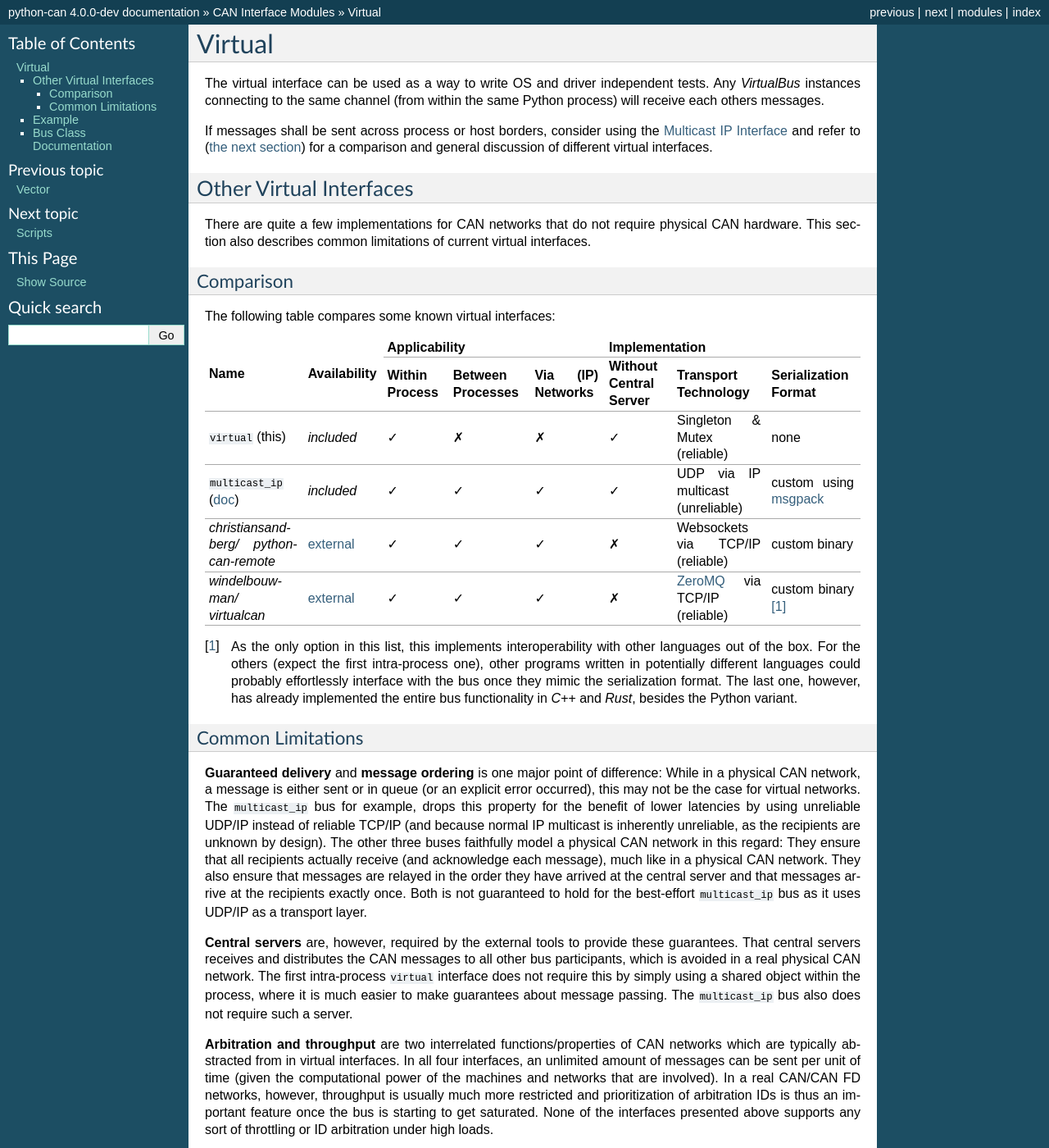
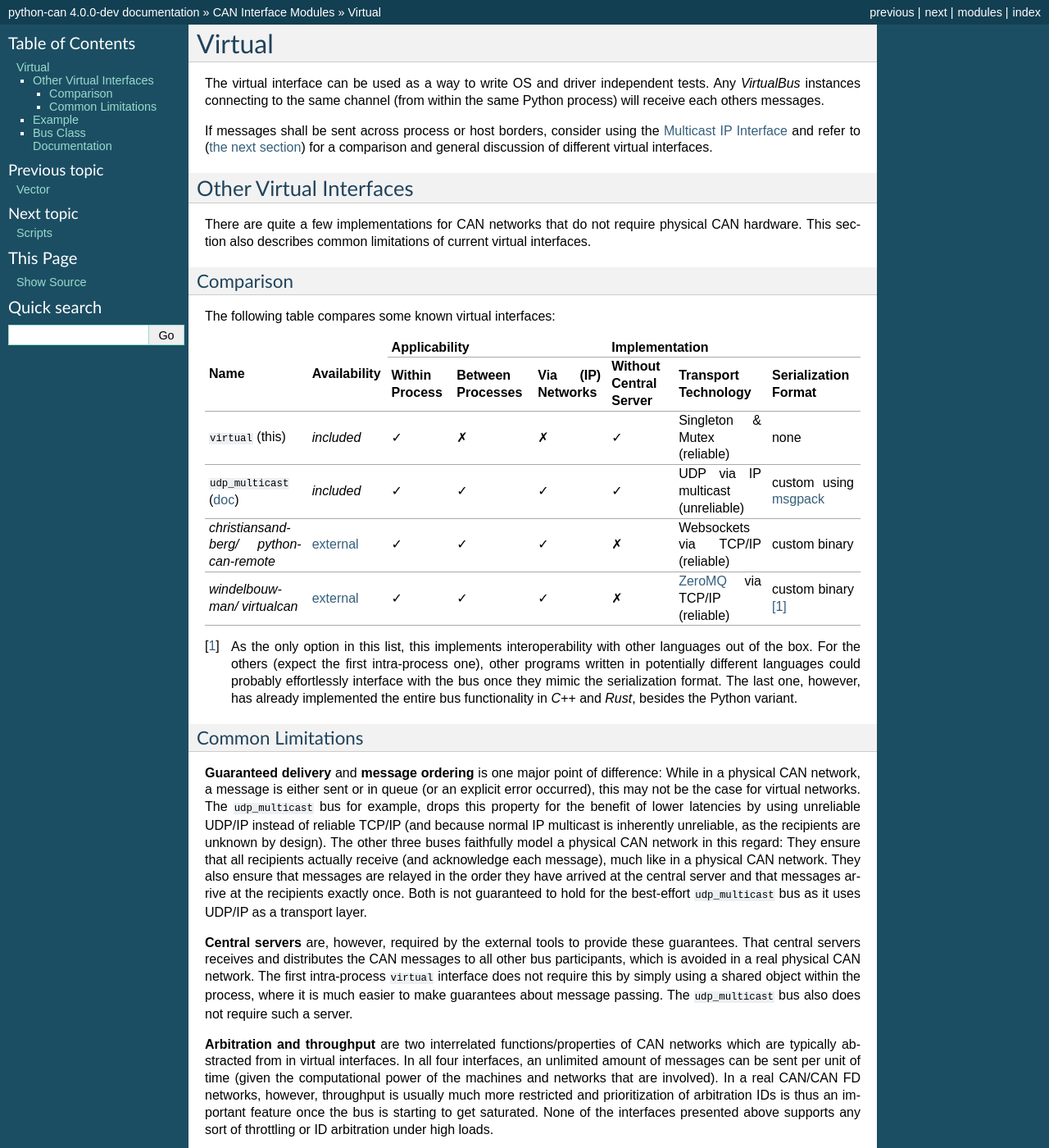
Before and after one commit to hardbyte/python-can, a Sphinx documentation site: the page built from doc/interfaces/virtual.rst, in a window 1280 px wide and 1400 px high. Shown: the whole window at 82% size. Built offline with Sphinx 7.4.7, drawn with Linux system fonts in a browser that asks for light colours.

Commit message:
rename multicast_ip to udp_multicast

```diff
--- a/doc/interfaces.rst
+++ b/doc/interfaces.rst
@@ -16,7 +16,7 @@ The available interfaces are:
    interfaces/iscan
    interfaces/ixxat
    interfaces/kvaser
-   interfaces/multicast_ip
+   interfaces/udp_multicast
    interfaces/neovi
    interfaces/nican
    interfaces/pcan
--- a/doc/interfaces/virtual.rst
+++ b/doc/interfaces/virtual.rst
@@ -8,7 +8,7 @@ Any `VirtualBus` instances connecting to the same channel (from within the same
 process) will receive each others messages.
 
 If messages shall be sent across process or host borders, consider using the
-:ref:`multicast_ip_doc` and refer to (:ref:`the next section <other_virtual_interfaces>`)
+:ref:`udp_multicast_doc` and refer to (:ref:`the next section <other_virtual_interfaces>`)
 for a comparison and general discussion of different virtual interfaces.
 
 .. _other_virtual_interfaces:
@@ -25,24 +25,24 @@ Comparison
 
 The following table compares some known virtual interfaces:
 
-+--------------------------------------------------+-----------------------------------------------------------------------+---------------------------------------+----------------------------------------------------------------------------------------------------------------------------------------+
-| **Name**                                         | **Availability**                                                      |           **Applicability**           |                                                           **Implementation**                                                           |
-|                                                  |                                                                       +-----------+-------------+-------------+--------------------+---------------------------------------------+---------------------------------------------------------------------+
-|                                                  |                                                                       | **Within  | **Between   | **Via (IP)  | **Without Central  | **Transport                                 | **Serialization                                                     |
-|                                                  |                                                                       | Process** | Processes** | Networks**  | Server**           | Technology**                                | Format**                                                            |
-+--------------------------------------------------+-----------------------------------------------------------------------+-----------+-------------+-------------+--------------------+---------------------------------------------+---------------------------------------------------------------------+
-| ``virtual`` (this)                               | *included*                                                            | ✓         | ✗           | ✗           | ✓                  | Singleton & Mutex                           | none                                                                |
-|                                                  |                                                                       |           |             |             |                    | (reliable)                                  |                                                                     |
-+--------------------------------------------------+-----------------------------------------------------------------------+-----------+-------------+-------------+--------------------+---------------------------------------------+---------------------------------------------------------------------+
-| ``multicast_ip`` (:ref:`doc <multicast_ip_doc>`) | *included*                                                            | ✓         | ✓           | ✓           | ✓                  | UDP via IP multicast                        | custom using `msgpack <https://pypi.org/project/msgpack-python/>`__ |
-|                                                  |                                                                       |           |             |             |                    | (unreliable)                                |                                                                     |
-+--------------------------------------------------+-----------------------------------------------------------------------+-----------+-------------+-------------+--------------------+---------------------------------------------+---------------------------------------------------------------------+
-| *christiansandberg/                              | `external <https://github.com/christiansandberg/python-can-remote>`__ | ✓         | ✓           | ✓           | ✗                  | Websockets via TCP/IP                       | custom binary                                                       |
-| python-can-remote*                               |                                                                       |           |             |             |                    | (reliable)                                  |                                                                     |
-+--------------------------------------------------+-----------------------------------------------------------------------+-----------+-------------+-------------+--------------------+---------------------------------------------+---------------------------------------------------------------------+
-| *windelbouwman/                                  | `external <https://github.com/windelbouwman/virtualcan>`__            | ✓         | ✓           | ✓           | ✗                  | `ZeroMQ <https://zeromq.org/>`__ via TCP/IP | custom binary [#f1]_                                                |
-| virtualcan*                                      |                                                                       |           |             |             |                    | (reliable)                                  |                                                                     |
-+--------------------------------------------------+-----------------------------------------------------------------------+-----------+-------------+-------------+--------------------+---------------------------------------------+---------------------------------------------------------------------+
++----------------------------------------------------+-----------------------------------------------------------------------+---------------------------------------+----------------------------------------------------------------------------------------------------------------------------------------+
+| **Name**                                           | **Availability**                                                      |           **Applicability**           |                                                           **Implementation**                                                           |
+|                                                    |                                                                       +-----------+-------------+-------------+--------------------+---------------------------------------------+---------------------------------------------------------------------+
+|                                                    |                                                                       | **Within  | **Between   | **Via (IP)  | **Without Central  | **Transport                                 | **Serialization                                                     |
+|                                                    |                                                                       | Process** | Processes** | Networks**  | Server**           | Technology**                                | Format**                                                            |
++----------------------------------------------------+-----------------------------------------------------------------------+-----------+-------------+-------------+--------------------+---------------------------------------------+---------------------------------------------------------------------+
+| ``virtual`` (this)                                 | *included*                                                            | ✓         | ✗           | ✗           | ✓                  | Singleton & Mutex                           | none                                                                |
+|                                                    |                                                                       |           |             |             |                    | (reliable)                                  |                                                                     |
++----------------------------------------------------+-----------------------------------------------------------------------+-----------+-------------+-------------+--------------------+---------------------------------------------+---------------------------------------------------------------------+
+| ``udp_multicast`` (:ref:`doc <udp_multicast_doc>`) | *included*                                                            | ✓         | ✓           | ✓           | ✓                  | UDP via IP multicast                        | custom using `msgpack <https://pypi.org/project/msgpack-python/>`__ |
+|                                                    |                                                                       |           |             |             |                    | (unreliable)                                |                                                                     |
++----------------------------------------------------+-----------------------------------------------------------------------+-----------+-------------+-------------+--------------------+---------------------------------------------+---------------------------------------------------------------------+
+| *christiansandberg/                                | `external <https://github.com/christiansandberg/python-can-remote>`__ | ✓         | ✓           | ✓           | ✗                  | Websockets via TCP/IP                       | custom binary                                                       |
+| python-can-remote*                                 |                                                                       |           |             |             |                    | (reliable)                                  |                                                                     |
++----------------------------------------------------+-----------------------------------------------------------------------+-----------+-------------+-------------+--------------------+---------------------------------------------+---------------------------------------------------------------------+
+| *windelbouwman/                                    | `external <https://github.com/windelbouwman/virtualcan>`__            | ✓         | ✓           | ✓           | ✗                  | `ZeroMQ <https://zeromq.org/>`__ via TCP/IP | custom binary [#f1]_                                                |
+| virtualcan*                                        |                                                                       |           |             |             |                    | (reliable)                                  |                                                                     |
++----------------------------------------------------+-----------------------------------------------------------------------+-----------+-------------+-------------+--------------------+---------------------------------------------+---------------------------------------------------------------------+
 
 .. [#f1]
     As the only option in this list, this implements interoperability with other languages
@@ -57,21 +57,21 @@ Common Limitations
 **Guaranteed delivery** and **message ordering** is one major point of difference:
 While in a physical CAN network, a message is either sent or in queue (or an explicit error occurred),
 this may not be the case for virtual networks.
-The ``multicast_ip`` bus for example, drops this property for the benefit of lower
+The ``udp_multicast`` bus for example, drops this property for the benefit of lower
 latencies by using unreliable UDP/IP instead of reliable TCP/IP (and because normal IP multicast
 is inherently unreliable, as the recipients are unknown by design). The other three buses faithfully
 model a physical CAN network in this regard: They ensure that all recipients actually receive
 (and acknowledge each message), much like in a physical CAN network. They also ensure that
 messages are relayed in the order they have arrived at the central server and that messages
 arrive at the recipients exactly once. Both is not guaranteed to hold for the best-effort
-``multicast_ip`` bus as it uses UDP/IP as a transport layer.
+``udp_multicast`` bus as it uses UDP/IP as a transport layer.
 
 **Central servers** are, however, required by the external tools to provide these guarantees.
 That central servers receives and distributes the CAN messages to all other bus participants,
 which is avoided in a real physical CAN network.
 The first intra-process ``virtual`` interface does not require this by simply using a shared
 object within the process, where it is much easier to make guarantees about message passing.
-The ``multicast_ip`` bus also does not require such a server.
+The ``udp_multicast`` bus also does not require such a server.
 
 **Arbitration and throughput** are two interrelated functions/properties of CAN networks which
 are typically abstracted from in virtual interfaces. In all four interfaces, an unlimited amount
```
Also changed, not shown: doc/interfaces/udp_multicast.rst (renamed from doc/interfaces/multicast_ip.rst, +6 -6 lines), .travis.yml, 5 other files.
